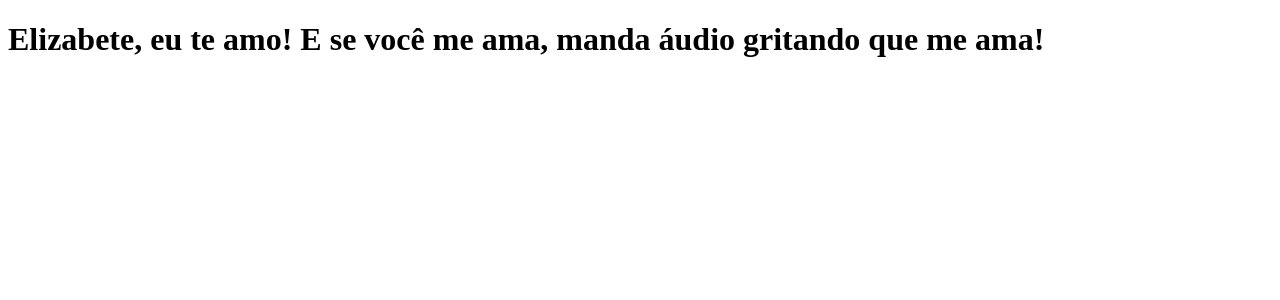
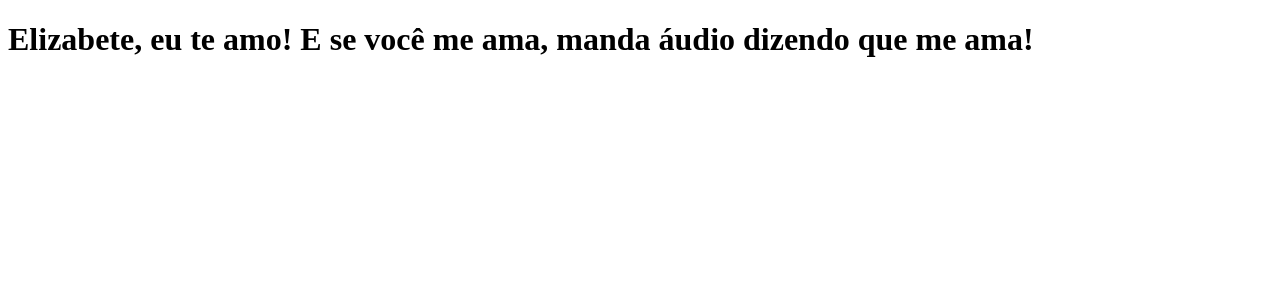
Before and after one commit to SamMotta/clone-tabnews, a Next.js app: page / in a window 1280 px wide. Shown: the top 300 px of the page. Built offline with nearby package versions, Linux system fonts and the light colour scheme.

Commit message:
Modifying the phrase

```diff
--- a/pages/index.js
+++ b/pages/index.js
@@ -1,7 +1,7 @@
 function Home() {
     return (
         <>
-            <h1>Elizabete, eu te amo! E se você me ama, manda áudio gritando que me ama!</h1>
+            <h1>Elizabete, eu te amo! E se você me ama, manda áudio dizendo que me ama!</h1>
         </>
     )
 }
```
